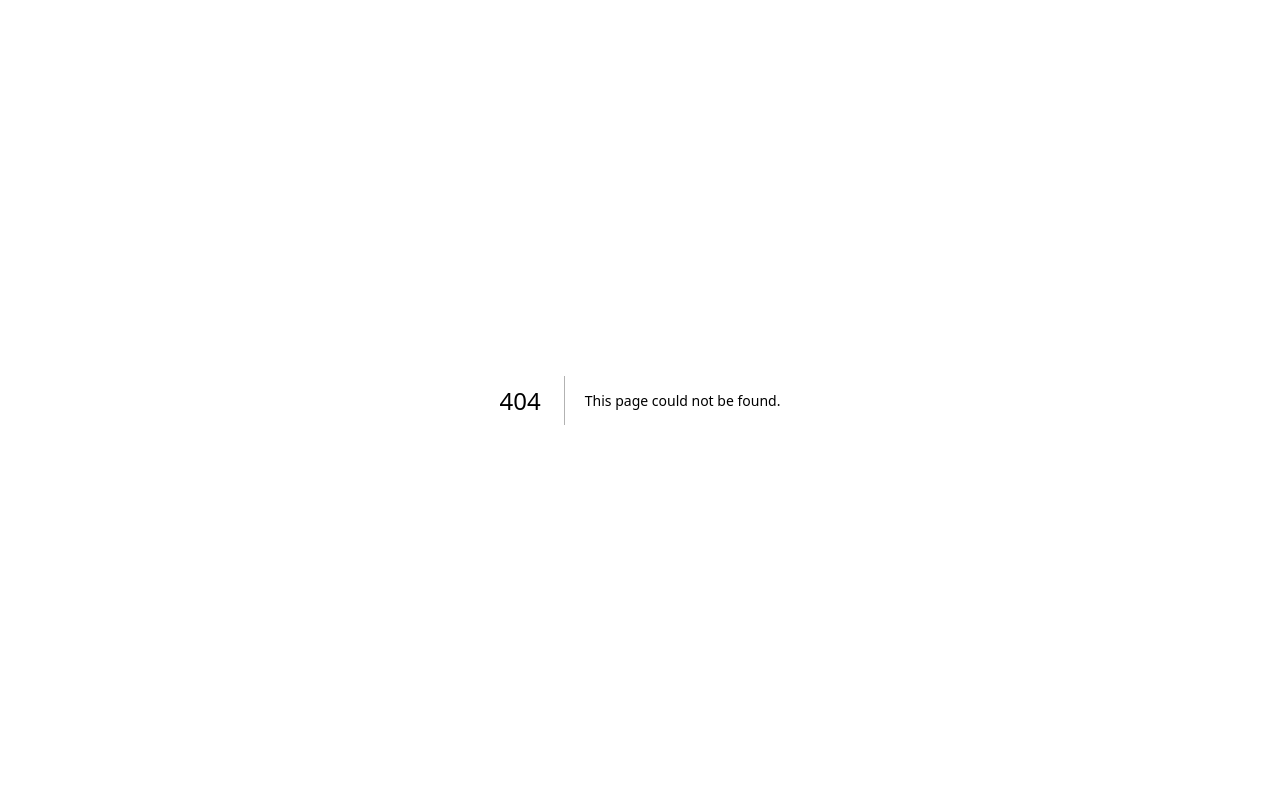
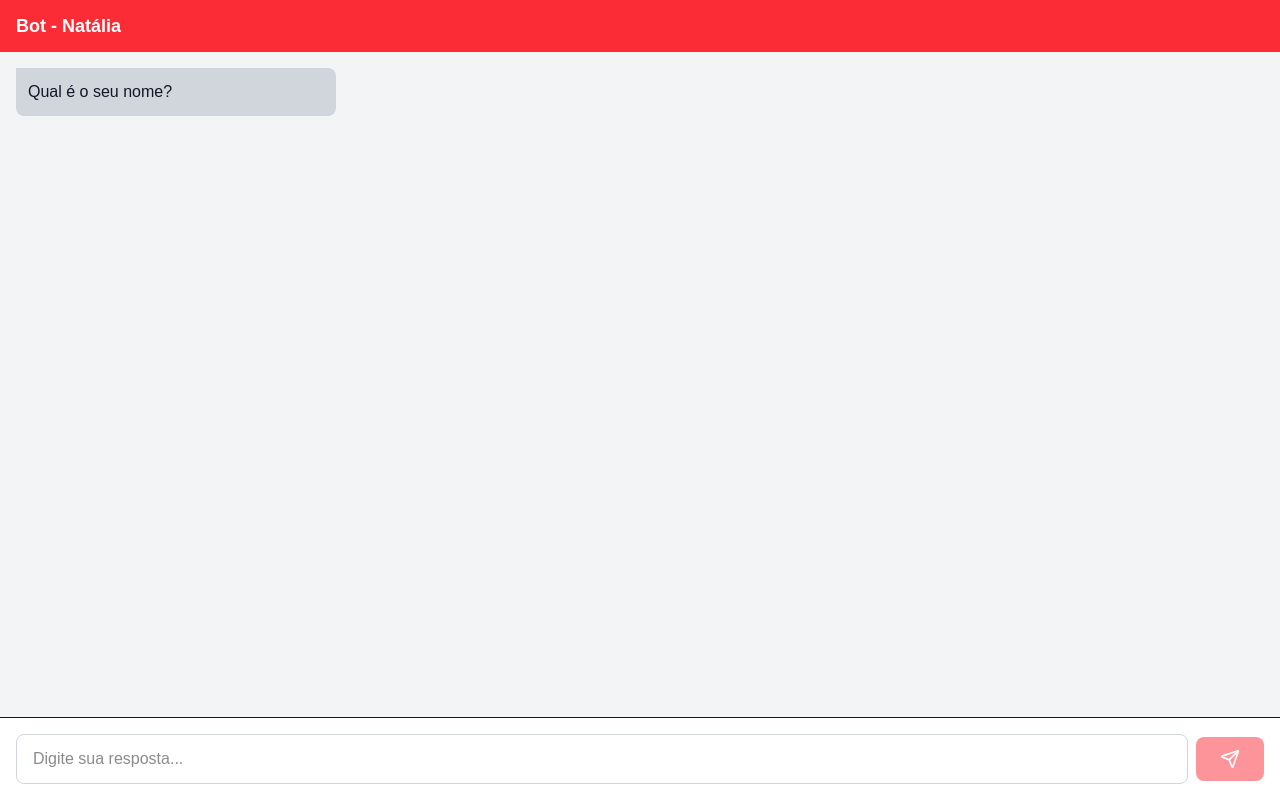
Before and after one commit to edudesenvolvedor/bitcriativo, a Next.js app: page /chat/quote in a window 1280 px wide. Before the commit this address had no page. Built offline with nearby package versions, Linux system fonts and the light colour scheme.

Commit message:
create page quote chat

```diff
--- /dev/null
+++ b/src/app/chat/quote/page.tsx
@@ -0,0 +1,115 @@
+"use client"
+
+import React, { useState, useEffect } from "react";
+import { Send } from "lucide-react";
+import Button from "@/components/Button";
+import Input from "@/components/Input";
+
+const questions = [
+    "Qual é o seu nome?",
+    "Qual é o seu email?",
+    "Qual é o seu telefone?",
+    "Qual tipo de sistema você precisa?",
+    "Qual é o seu orçamento estimado?",
+    "Tem alguma observação adicional?",
+];
+
+const Chat: React.FC = () => {
+    const [messages, setMessages] = useState<{ text: string; sender: "bot" | "user" }[]>([]);
+    const [currentQuestion, setCurrentQuestion] = useState(0);
+    const [inputValue, setInputValue] = useState("");
+    const [responses, setResponses] = useState<string[]>([]);
+    const [isSending, setIsSending] = useState(false);
+
+    useEffect(() => {
+        setTimeout(() => {
+            setMessages([{ text: questions[currentQuestion], sender: "bot" }]);
+        }, 500);
+    }, []);
+
+    const handleSendMessage = () => {
+        if (!inputValue.trim()) return;
+
+        const userMessage = { text: inputValue, sender: "user" };
+        setMessages((prev): { text: string; sender: "bot" | "user"; }[] => [...prev, userMessage]);
+        setResponses((prev) => [...prev, inputValue]);
+        setInputValue("");
+
+        setTimeout(() => {
+            const nextQuestionIndex = currentQuestion + 1;
+            if (nextQuestionIndex < questions.length) {
+                setMessages((prev) => [...prev, { text: questions[nextQuestionIndex], sender: "bot" }]);
+                setCurrentQuestion(nextQuestionIndex);
+            } else {
+                sendToAPI();
+            }
+        }, 2000);
+    };
+
+    const sendToAPI = async () => {
+        setIsSending(true);
+        const data = {
+            nome: responses[0],
+            email: responses[1],
+            telefone: responses[2],
+            tipoSistema: responses[3],
+            orcamento: responses[4],
+            observacao: responses[5] || "",
+        };
+
+        try {
+            const response = await fetch("https://api.exemplo.com/orcamentos", {
+                method: "POST",
+                headers: {
+                    "Content-Type": "application/json",
+                },
+                body: JSON.stringify(data),
+            });
+
+            if (response.ok) {
+                setMessages((prev) => [...prev, { text: "Obrigado! Seu orçamento foi enviado com sucesso. 🚀", sender: "bot" }]);
+            } else {
+                setMessages((prev) => [...prev, { text: "Ocorreu um erro ao enviar o orçamento. Tente novamente!", sender: "bot" }]);
+            }
+        } catch (error) {
+            setMessages((prev) => [...prev, { text: "Erro ao conectar com o servidor. Verifique sua conexão.", sender: "bot" }]);
+            console.error(error)
+        } finally {
+            setIsSending(false);
+        }
+    };
+
+    return (
+        <div className="flex flex-col w-full mx-auto min-h-screen bg-gray-100">
+            <div className="bg-red-500 text-white py-3 px-4 text-lg font-bold flex items-center">
+                Bot - Natália
+            </div>
+
+            <div className="flex-1 overflow-y-auto p-4 space-y-3  max-w-7xl mx-auto w-full">
+                {messages.map((msg, index) => (
+                    <div
+                        key={index}
+                        className={`p-3 max-w-xs ${msg.sender === "bot" ? "bg-gray-300 text-gray-900 self-start rounded-bl-lg rounded-r-lg" : "bg-red-500 text-white self-end ml-auto rounded-l-lg rounded-tr-lg"}`}
+                    >
+                        {msg.text}
+                    </div>
+                ))}
+            </div>
+
+            <div className="p-4 flex items-center gap-2 bg-white border-t">
+                <Input
+                    type="text"
+                    placeholder="Digite sua resposta..."
+                    value={inputValue}
+                    onChange={(e) => setInputValue(e.target.value)}
+                    disabled={isSending}
+                />
+                <Button onClick={handleSendMessage} disabled={isSending || !inputValue.trim()}>
+                    <Send className="w-5 h-5" />
+                </Button>
+            </div>
+        </div>
+    );
+};
+
+export default Chat;
```
